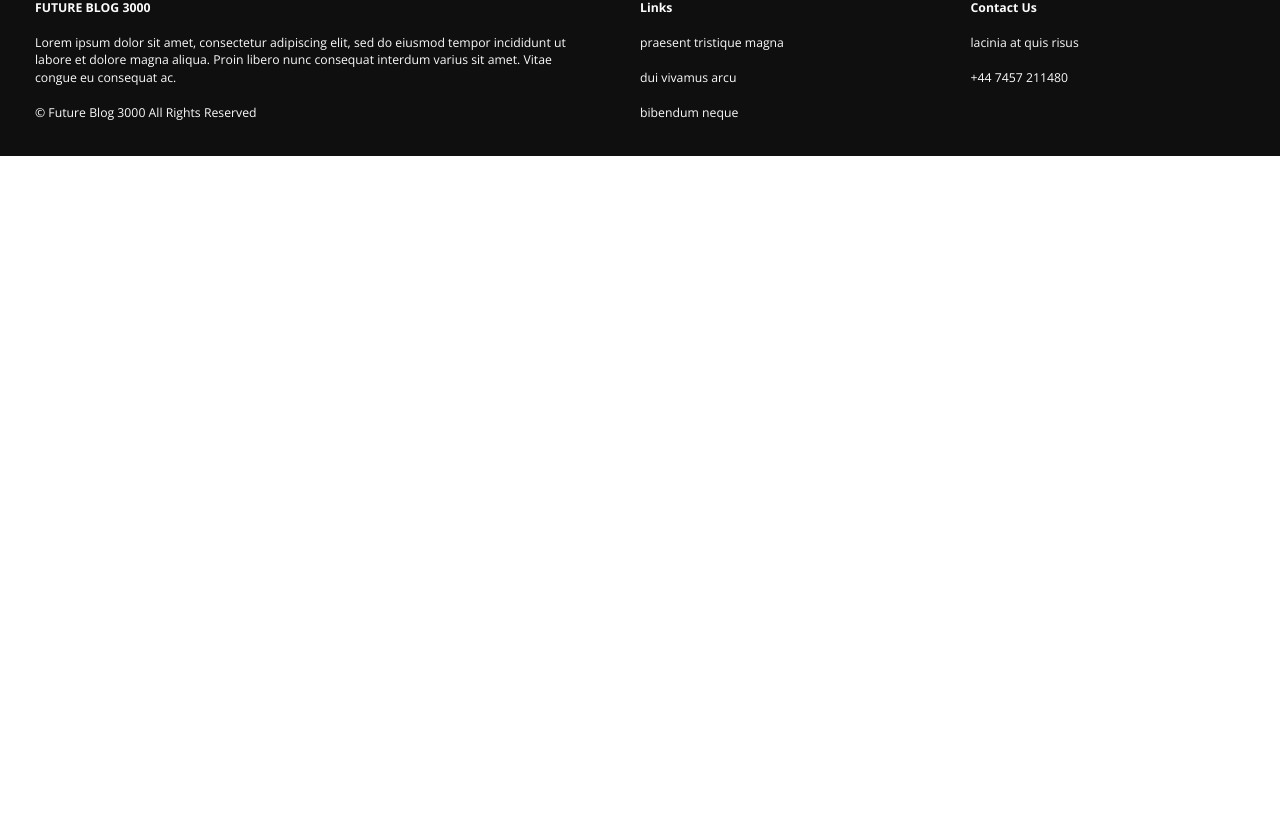
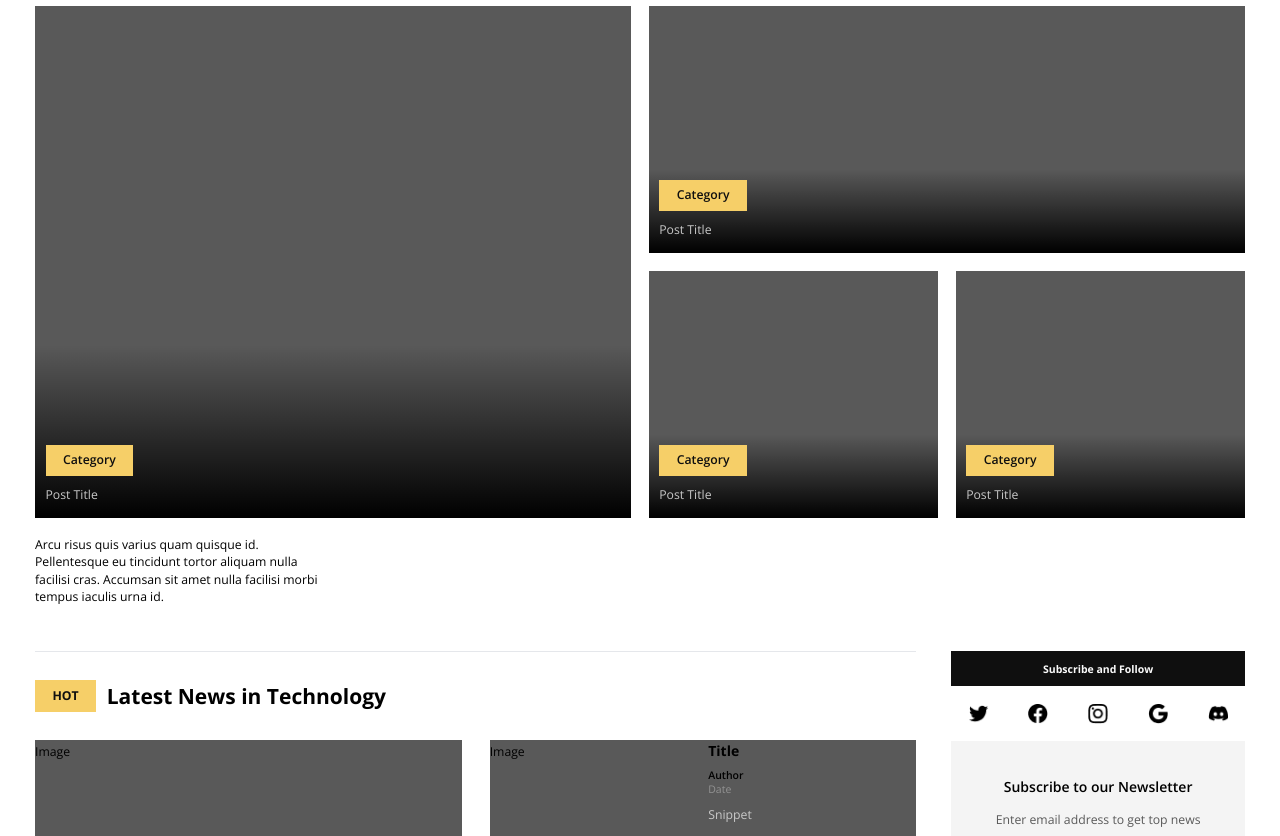
Before and after one commit to TheBlueBaron/blog-ai-app, a Next.js app: page / in a window 1280 px wide. Shown: the part 264-1100 px from the top of the page. Before the commit the page ends 800 px from the top, so only its background shows below. Built offline with nearby package versions, Linux system fonts and the light colour scheme.

Commit message:
feat(): page layout

```diff
--- /dev/null
+++ b/app/(home)/Tech.tsx
@@ -0,0 +1,46 @@
+import React from "react";
+import Card from "app/(shared)/Card";
+
+type Props = {};
+
+const Tech = (props: Props) => {
+  return (
+    <section>
+      <hr className="border-1" />
+      {/* HEADER */}
+      <div className="flex items-center gap-3 my-8">
+        <h4 className="bg-accent-orange py-2 px-5 text-wh-900 text-sm font-bold">
+          HOT
+        </h4>
+        <p className="font-bold text-2xl">Latest News in Technology</p>
+      </div>
+
+      <div className="sm:grid grid-cols-2 grid-rows-3 gap-x-8 gap-y-8 my-5">
+        {/* LARGE CARD */}
+        <Card
+          className="bg-wh-500 col-span-1 row-span-3"
+          imageHeight="h-96"
+          isLongForm={true}
+        />
+        {/* SMALL CARDS */}
+        <Card
+          className="bg-wh-500 col-span-1 row-span-1 mt-10 sm:mt-0 flex justify-between gap-3"
+          imageHeight="h-48"
+          isSmallCard={true}
+        />
+        <Card
+          className="bg-wh-500 col-span-1 row-span-1 mt-10 sm:mt-0 flex justify-between gap-3"
+          imageHeight="h-48"
+          isSmallCard={true}
+        />
+        <Card
+          className="bg-wh-500 col-span-1 row-span-1 mt-10 sm:mt-0 flex justify-between gap-3"
+          imageHeight="h-48"
+          isSmallCard={true}
+        />
+      </div>
+    </section>
+  );
+};
+
+export default Tech;
--- /dev/null
+++ b/app/(home)/Travel.tsx
@@ -0,0 +1,32 @@
+import React from "react";
+import Card from "app/(shared)/Card";
+
+type Props = {};
+
+const Travel = (props: Props) => {
+  return (
+    <section className="mt-10">
+      <hr className="border-1" />
+      {/* HEADER */}
+      <div className="flex items-center gap-3 my-8">
+        <h4 className="bg-accent-green py-2 px-5 text-wh-900 text-sm font-bold">
+          TRAVEL
+        </h4>
+        <p className="font-bold text-2xl">New Travel Experiences</p>
+      </div>
+
+      {/* CARDS ROW */}
+      <div className="sm:flex justify-between gap-8">
+        <Card className="bg-wh-500 basis-1/3 mt-5 sm:mt-0" imageHeight="h-80" />
+        <Card className="bg-wh-500 basis-1/3 mt-5 sm:mt-0" imageHeight="h-80" />
+        <Card className="bg-wh-500 basis-1/3 mt-5 sm:mt-0" imageHeight="h-80" />
+      </div>
+      <Card
+        className="bg-wh-500 sm:flex justify-between items-center gap-3 mt-7 mb-5"
+        imageHeight="h-80"
+      />
+    </section>
+  );
+};
+
+export default Travel;
--- /dev/null
+++ b/app/(home)/Trending.tsx
@@ -0,0 +1,56 @@
+import Link from "next/link";
+import React from "react";
+
+type TrendingCardProps = {
+  className?: string;
+};
+
+const TrendingCard = ({ className }: TrendingCardProps) => {
+  return (
+    <Link
+      className={`${className} sm:mt-0 sm:h-auto relative mt-7 block w-full h-96 hover:opacity-70`}
+      // href={`${process.env.NEXT_PUBLIC_URL}/post/${post?.id}`}
+      href={"/"}
+    >
+      <div className="z-0 relative w-full h-full bg-wh-500">
+        <div className="absolute z-1 top-0 left-0 w-full h-full bg-gradient-gradual" />
+        <div className="absolute z-2 bottom-0 left-0 p-3">
+          <h4 className="inline-block px-5 py-1 font-semibold bg-accent-orange text-wh-900">
+            Category
+          </h4>
+          <div className="text-wh-100 mt-2">Post Title</div>
+        </div>
+      </div>
+    </Link>
+  );
+};
+
+type Props = {};
+
+const Trending = (props: Props) => {
+  return (
+    <section className="pt-3 pb-10">
+      <div className="flex items-center gap-3">
+        <div className="bg-wh-900 py-2 px-8 text-wh-10 font-bold">TRENDING</div>
+        <p className="text-sm">
+          Habitant morbi tristique senectus et netus et malesuada. Tristique
+          nulla aliquet enim tortor at auctor urna nunc id.
+        </p>
+      </div>
+
+      <div className="sm:grid gap-5 grid-cols-4 grid-rows-2 sm:h-[600px] my-3">
+        <TrendingCard className="col-span-2 row-span-2 bg-wh-500" />
+        <TrendingCard className="col-span-2 row-span-1 bg-wh-500" />
+        <TrendingCard className="col-span-1 row-span-1 bg-wh-500" />
+        <TrendingCard className="col-span-1 row-span-1 bg-wh-500" />
+        <p className="text-sm">
+          Arcu risus quis varius quam quisque id. Pellentesque eu tincidunt
+          tortor aliquam nulla facilisi cras. Accumsan sit amet nulla facilisi
+          morbi tempus iaculis urna id.
+        </p>
+      </div>
+    </section>
+  );
+};
+
+export default Trending;
--- /dev/null
+++ b/app/(shared)/Card.tsx
@@ -0,0 +1,50 @@
+import Link from "next/link";
+import React from "react";
+
+type Props = {
+  className?: string;
+  imageHeight: string;
+  isSmallCard?: boolean;
+  isLongForm?: boolean;
+};
+
+const Card = ({
+  className,
+  imageHeight,
+  isSmallCard = false,
+  isLongForm = false,
+}: Props) => {
+  return (
+    <div className={className}>
+      <Link className="basis-full hover:opacity-70" href={"/"}>
+        <div className={`relative w-auto mb-3 ${imageHeight}`}>Image</div>
+      </Link>
+      <div className="basis-full">
+        <Link href={"/"}>
+          <h4
+            className={`font-bold hover:text-accent-green
+            ${isSmallCard ? "text-base" : "text-lg"}
+            ${isSmallCard ? "line-clamp-2" : ""}
+          `}
+          >
+            Title
+          </h4>
+        </Link>
+
+        <div className={`${isSmallCard ? "my-2" : "flex my-3"} gap-3`}>
+          <h5 className="font-semibold text-xs">Author</h5>
+          <h6 className="text-wh-300 text-xs">Date</h6>
+        </div>
+        <p
+          className={`text-wh-100 ${
+            isLongForm ? "line-clamp-5" : "line-clamp-3"
+          }`}
+        >
+          Snippet
+        </p>
+      </div>
+    </div>
+  );
+};
+
+export default Card;
--- /dev/null
+++ b/app/(shared)/Other.tsx
@@ -0,0 +1,22 @@
+import React from "react";
+import Card from "./Card";
+
+type Props = {};
+
+const Other = (props: Props) => {
+  return (
+    <section className="pt-4 mb-16">
+      <hr className="border-1" />
+      {/* HEADER */}
+      <p className="font-bold text-2xl my-8">Other Trending Posts</p>
+      <div className="sm:grid grid-cols-2 gap-16">
+        <Card className="bg-wh-500 mt-5 sm:mt-0" imageHeight="h-80" />
+        <Card className="bg-wh-500 mt-5 sm:mt-0" imageHeight="h-80" />
+        <Card className="bg-wh-500 mt-5 sm:mt-0" imageHeight="h-80" />
+        <Card className="bg-wh-500 mt-5 sm:mt-0" imageHeight="h-80" />
+      </div>
+    </section>
+  );
+};
+
+export default Other;
--- /dev/null
+++ b/app/(shared)/Sidebar.tsx
@@ -0,0 +1,32 @@
+import React from "react";
+import SocialLinks from "./SocialLinks";
+import Subscribe from "./Subscribe";
+
+type Props = {};
+
+const Sidebar = (props: Props) => {
+  return (
+    <section>
+      <h4 className="bg-wh-900 py-3 px-5 text-wh-50 text-xs font-bold text-center">
+        Subscribe and Follow
+      </h4>
+      <div className="my-5 mx-5">
+        <SocialLinks isDark={true} />
+      </div>
+      <Subscribe />
+      <div className="bg-wh-900 my-8">Advert Image</div>
+      <h4 className="bg-wh-900 py-3 px-5 text-wh-50 text-xs font-bold text-center">
+        About the Blog
+      </h4>
+      <div className="bg-wh-900 my-8">Profile Image</div>
+      <h4 className="py-3 px-5 text-wh-500 font-bold text-center">
+        TheBlueBaron
+      </h4>
+      <p className="text-wh-500 text-center text-sm">
+        Turpis massa sed elementum tempus egestas sed sed risus
+      </p>
+    </section>
+  );
+};
+
+export default Sidebar;
--- /dev/null
+++ b/app/(shared)/Subscribe.tsx
@@ -0,0 +1,21 @@
+import React from "react";
+
+const Subscribe = () => {
+  return (
+    <div className="text-center bg-wh-10 px-5 py-10">
+      <h4 className="font-semibold text-base">Subscribe to our Newsletter</h4>
+      <p className="text-wh-500 my-3 w-5/6 mx-auto">
+        Enter email address to get top news and great deals
+      </p>
+      <input
+        className="text-center w-5/6 min-w-[100px] px-5 py-2 border-2"
+        placeholder="Enter Email Address"
+      />
+      <button className="bg-accent-red text-wh-10 font-semibold w-5/6 min-w-[100px] py-2 px-5 mt-3">
+        SUBSCRIBE
+      </button>
+    </div>
+  );
+};
+
+export default Subscribe;
--- a/app/layout.tsx
+++ b/app/layout.tsx
@@ -23,8 +23,8 @@
       <body>
         <Navbar />
         {children}
+        <Footer />
       </body>
-      <Footer />
     </html>
   );
 }
--- a/app/page.tsx
+++ b/app/page.tsx
@@ -1,3 +1,27 @@
+import Trending from "app/(home)/Trending";
+import Tech from "app/(home)/Tech";
+import Travel from "app/(home)/Travel";
+import Other from "app/(shared)/Other";
+import Subscribe from "app/(shared)/Subscribe";
+import Sidebar from "app/(shared)/Sidebar";
+
 export default function Home() {
-  return <main>Test</main>;
+  return (
+    <main className="px-10 leading-7">
+      <Trending />
+      <div className="md:flex gap-10 mb-5">
+        <div className="basis-3/4">
+          <Tech />
+          <Travel />
+          <Other />
+          <div className="hidden md:block">
+            <Subscribe />
+          </div>
+        </div>
+        <div className="basis-1/4">
+          <Sidebar />
+        </div>
+      </div>
+    </main>
+  );
 }
```
Also changed, not shown: public/assets/about-profile.jpg.
